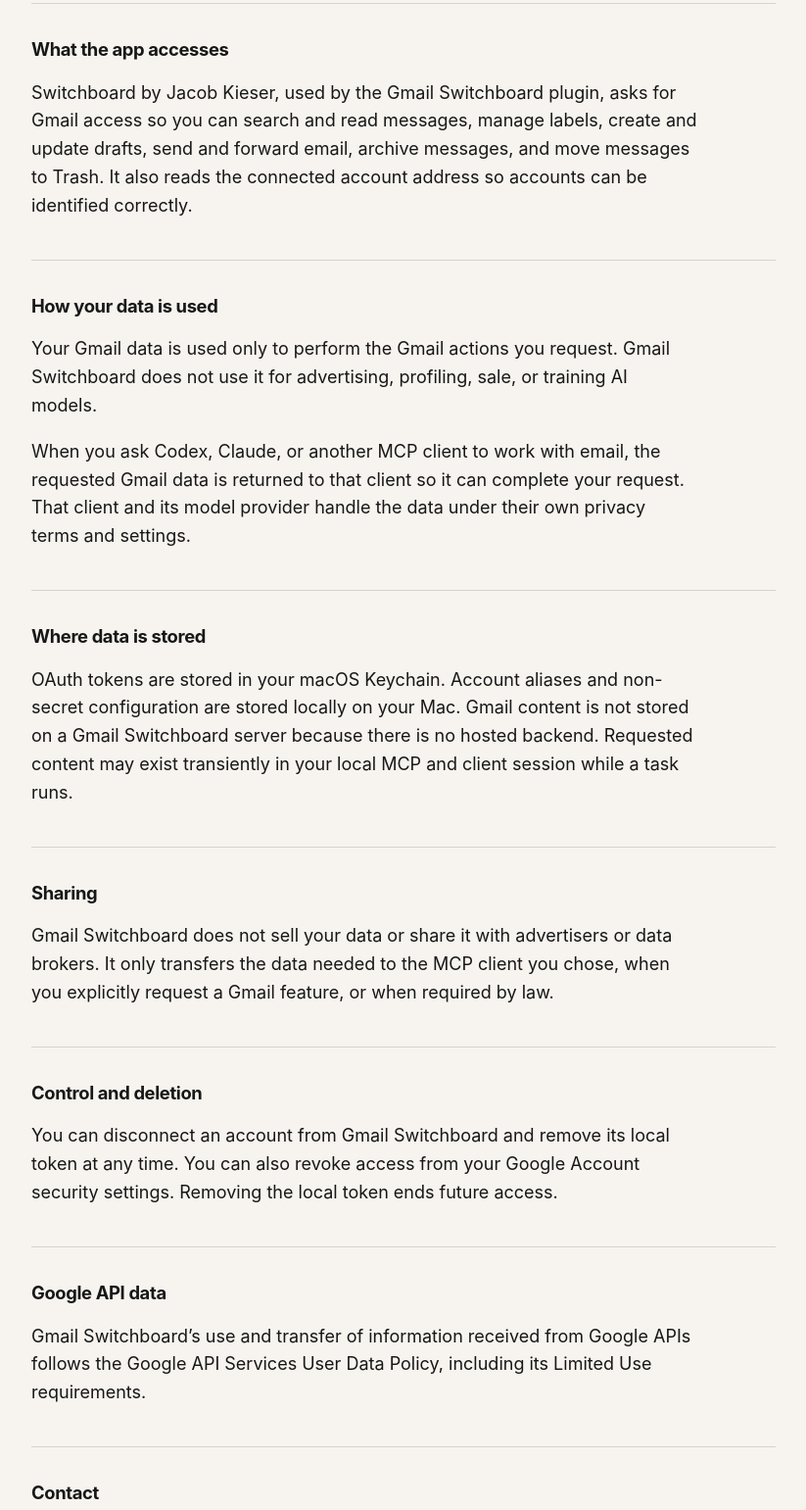
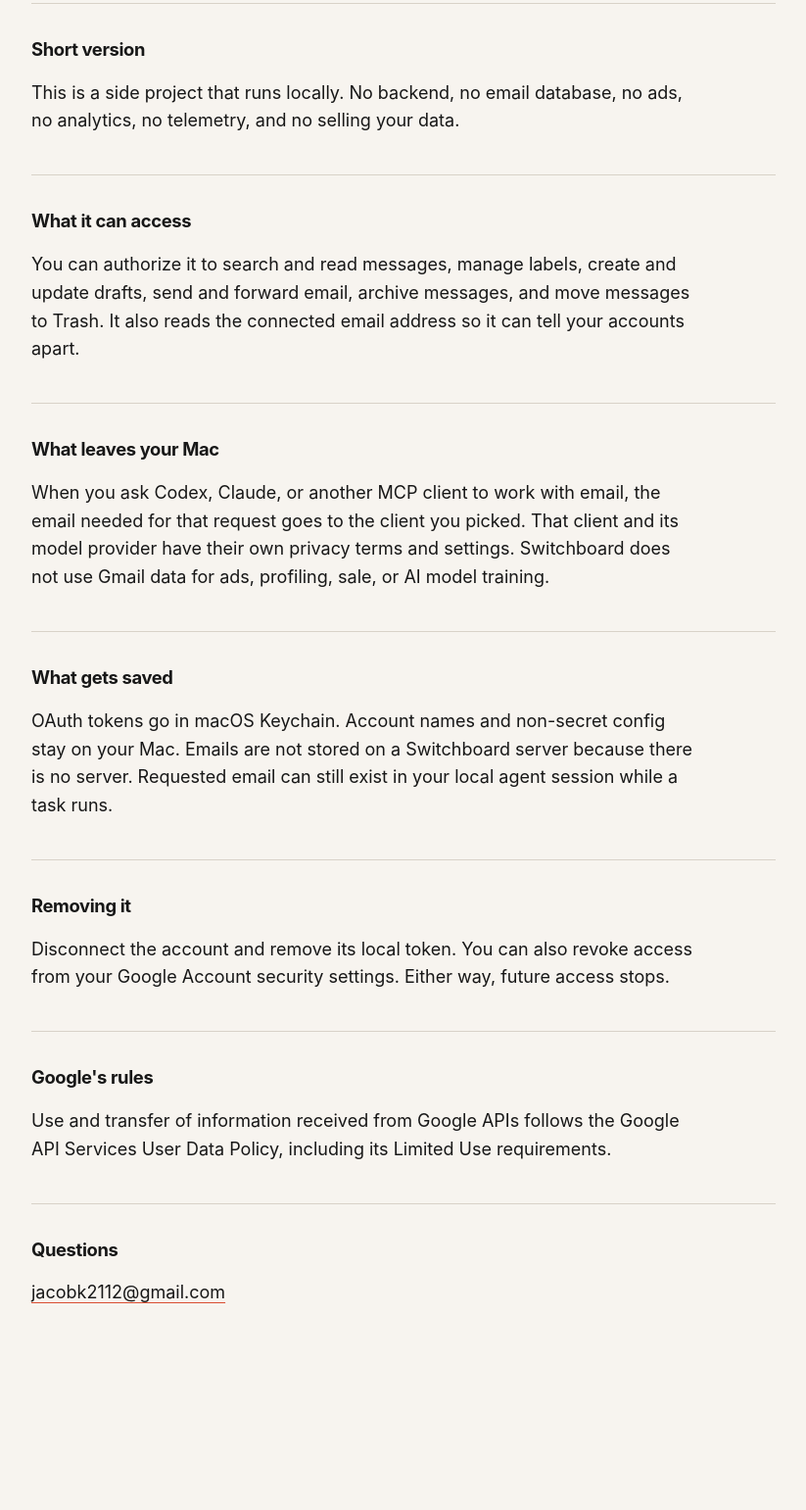
Before and after one commit to JacbK/mailroom, a website: page docs/privacy.html in a window 1280 px wide. Shown: the part 308-1849 px from the top of the page at 98% size, without its empty margins (228-1051 px from the left). After the commit the page ends 1708 px from the top, so only its background shows below. Drawn offline with Linux system fonts and the light colour scheme.

Commit message:
Make the verification site sound human

```diff
--- a/docs/privacy.html
+++ b/docs/privacy.html
@@ -4,69 +4,61 @@
     <meta charset="utf-8" />
     <meta name="viewport" content="width=device-width, initial-scale=1" />
     <meta name="description" content="Switchboard by Jacob Kieser privacy policy." />
-    <title>Privacy — Switchboard by Jacob Kieser</title>
+    <title>Privacy | Switchboard by Jacob Kieser</title>
     <link rel="stylesheet" href="./styles.css" />
   </head>
   <body>
     <main class="legal">
       <a class="back" href="./">← Switchboard by Jacob Kieser</a>
-      <h1>Privacy</h1>
+      <h1>Privacy, basically</h1>
       <p class="updated">Last updated July 17, 2026</p>
 
-      <h2>What the app accesses</h2>
+      <h2>Short version</h2>
       <p>
-        Switchboard by Jacob Kieser, used by the Gmail Switchboard plugin, asks
-        for Gmail access so you can search and read messages, manage labels,
-        create and update drafts, send and forward email, archive messages, and
-        move messages to Trash. It also reads the connected account address so
-        accounts can be identified correctly.
+        This is a side project that runs locally. No backend, no email database,
+        no ads, no analytics, no telemetry, and no selling your data.
       </p>
 
-      <h2>How your data is used</h2>
+      <h2>What it can access</h2>
       <p>
-        Your Gmail data is used only to perform the Gmail actions you request.
-        Gmail Switchboard does not use it for advertising, profiling, sale, or
-        training AI models.
+        You can authorize it to search and read messages, manage labels, create
+        and update drafts, send and forward email, archive messages, and move
+        messages to Trash. It also reads the connected email address so it can
+        tell your accounts apart.
       </p>
+
+      <h2>What leaves your Mac</h2>
       <p>
         When you ask Codex, Claude, or another MCP client to work with email,
-        the requested Gmail data is returned to that client so it can complete
-        your request. That client and its model provider handle the data under
-        their own privacy terms and settings.
+        the email needed for that request goes to the client you picked. That
+        client and its model provider have their own privacy terms and settings.
+        Switchboard does not use Gmail data for ads, profiling, sale, or AI
+        model training.
       </p>
 
-      <h2>Where data is stored</h2>
+      <h2>What gets saved</h2>
       <p>
-        OAuth tokens are stored in your macOS Keychain. Account aliases and
-        non-secret configuration are stored locally on your Mac. Gmail content
-        is not stored on a Gmail Switchboard server because there is no hosted
-        backend. Requested content may exist transiently in your local MCP and
-        client session while a task runs.
+        OAuth tokens go in macOS Keychain. Account names and non-secret config
+        stay on your Mac. Emails are not stored on a Switchboard server because
+        there is no server. Requested email can still exist in your local agent
+        session while a task runs.
       </p>
 
-      <h2>Sharing</h2>
+      <h2>Removing it</h2>
       <p>
-        Gmail Switchboard does not sell your data or share it with advertisers
-        or data brokers. It only transfers the data needed to the MCP client you
-        chose, when you explicitly request a Gmail feature, or when required by
-        law.
+        Disconnect the account and remove its local token. You can also revoke
+        access from your Google Account security settings. Either way, future
+        access stops.
       </p>
 
-      <h2>Control and deletion</h2>
+      <h2>Google's rules</h2>
       <p>
-        You can disconnect an account from Gmail Switchboard and remove its
-        local token at any time. You can also revoke access from your Google
-        Account security settings. Removing the local token ends future access.
+        Use and transfer of information received from Google APIs follows the
+        Google API Services User Data Policy, including its Limited Use
+        requirements.
       </p>
 
-      <h2>Google API data</h2>
-      <p>
-        Gmail Switchboard’s use and transfer of information received from
-        Google APIs follows the Google API Services User Data Policy, including
-        its Limited Use requirements.
-      </p>
-
-      <h2>Contact</h2>
+      <h2>Questions</h2>
       <p><a href="mailto:jacobk2112@gmail.com">jacobk2112@gmail.com</a></p>
     </main>
   </body>
```
Also changed, not shown: docs/index.html (+19 -19 lines), docs/terms.html (+16 -19 lines).
